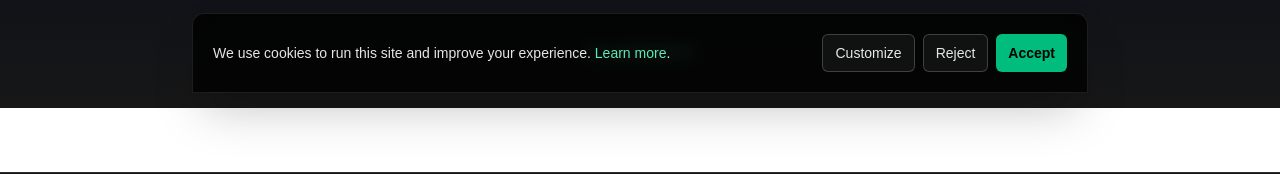
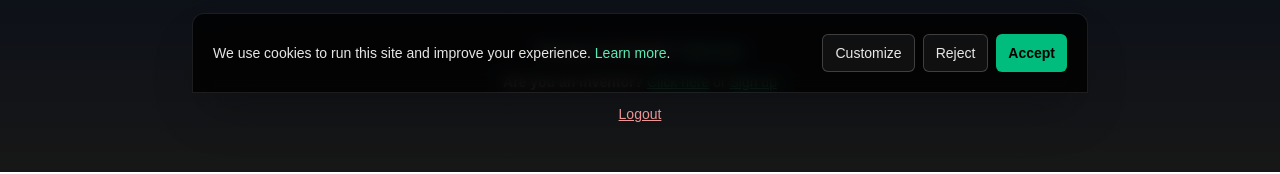
Before and after one commit to Patmartins2020/bank-of-unique-ideas, a Next.js app: page /home in a window 1280 px wide. Shown: the part 707-881 px from the top of the page. Built offline with nearby package versions, Linux system fonts and the light colour scheme; no server answers; the database is empty.

Commit message:
update the recent adjustments

```diff
--- a/src/app/home/page.tsx
+++ b/src/app/home/page.tsx
@@ -307,16 +307,35 @@ export default function Home() {
               </div>
             ))}
           </div>
+<div className="mt-10 space-y-3 text-sm">
+  <p className="text-white/70">
+    <strong>Are you an investor?</strong>{' '}
+    <Link href="/nda" className="underline text-emerald-300">
+      Click here
+    </Link>
+  </p>
 
-          {/* LINK BACK TO DASHBOARD */}
-          <div className="mt-10 text-sm">
-            <Link href="/dashboard" className="underline text-emerald-300">
-              Go to Dashboard
-            </Link>
-          </div>
-        </>
-      )}
+  <p className="text-white/70">
+    <strong>Are you an inventor?</strong>{' '}
+    <Link href="/my-ideas" className="underline text-emerald-300">
+      Click here
+    </Link>
+    {' '}or{' '}
+    <Link href="/signup" className="underline text-emerald-300">
+      Sign up
+    </Link>
+  </p>
 
+  <button
+    onClick={async () => {
+      await supabase.auth.signOut();
+      window.location.href = '/login';
+    }}
+    className="underline text-red-300"
+  >
+    Logout
+  </button>
+</div>
       {/* NDA MODAL */}
       {selectedIdea && (
         <NdaModal
@@ -326,6 +345,8 @@ export default function Home() {
           ideaTitle={selectedIdea.title}
         />
       )}
+        </>
+      )}
     </main>
   )
 }
```
